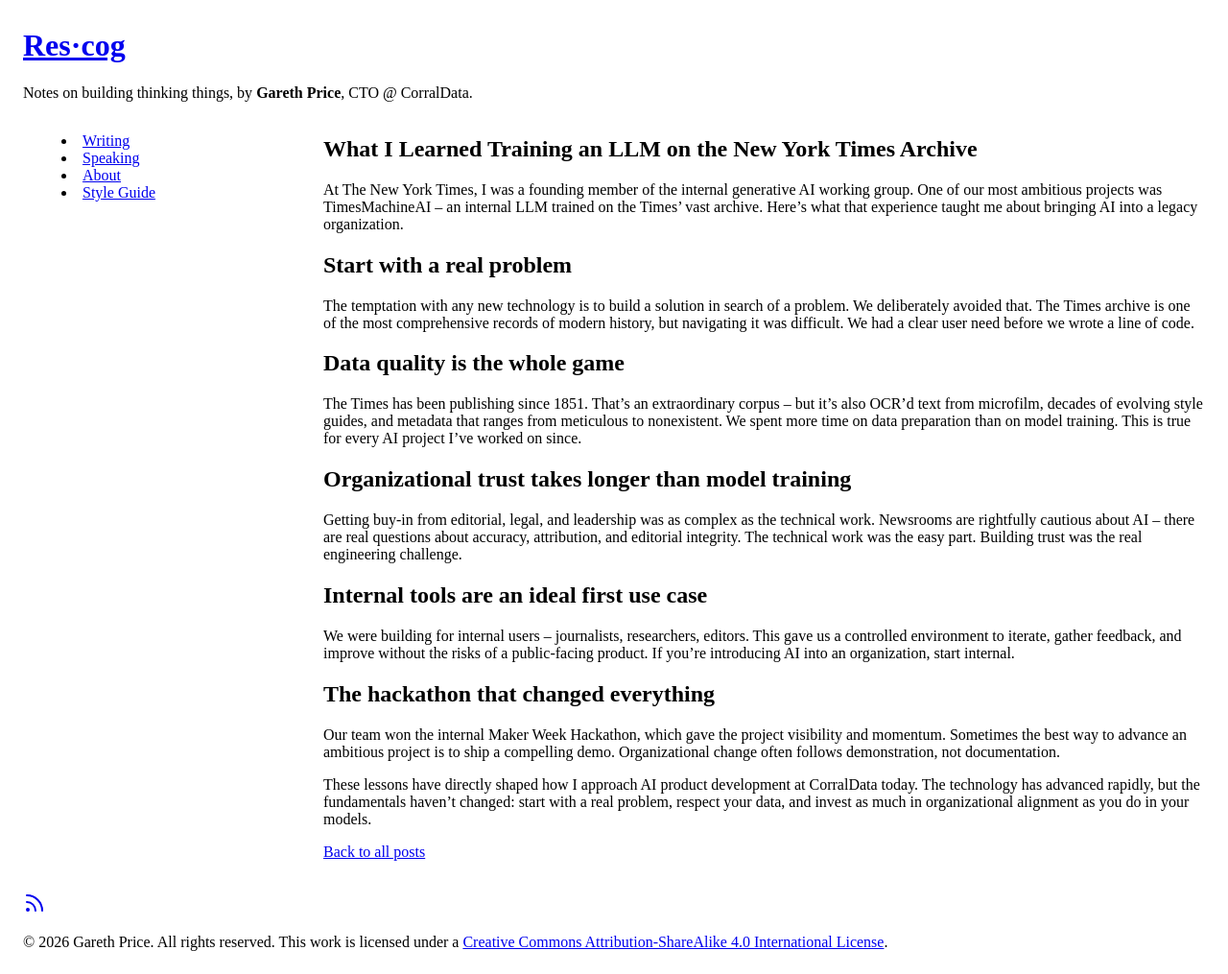
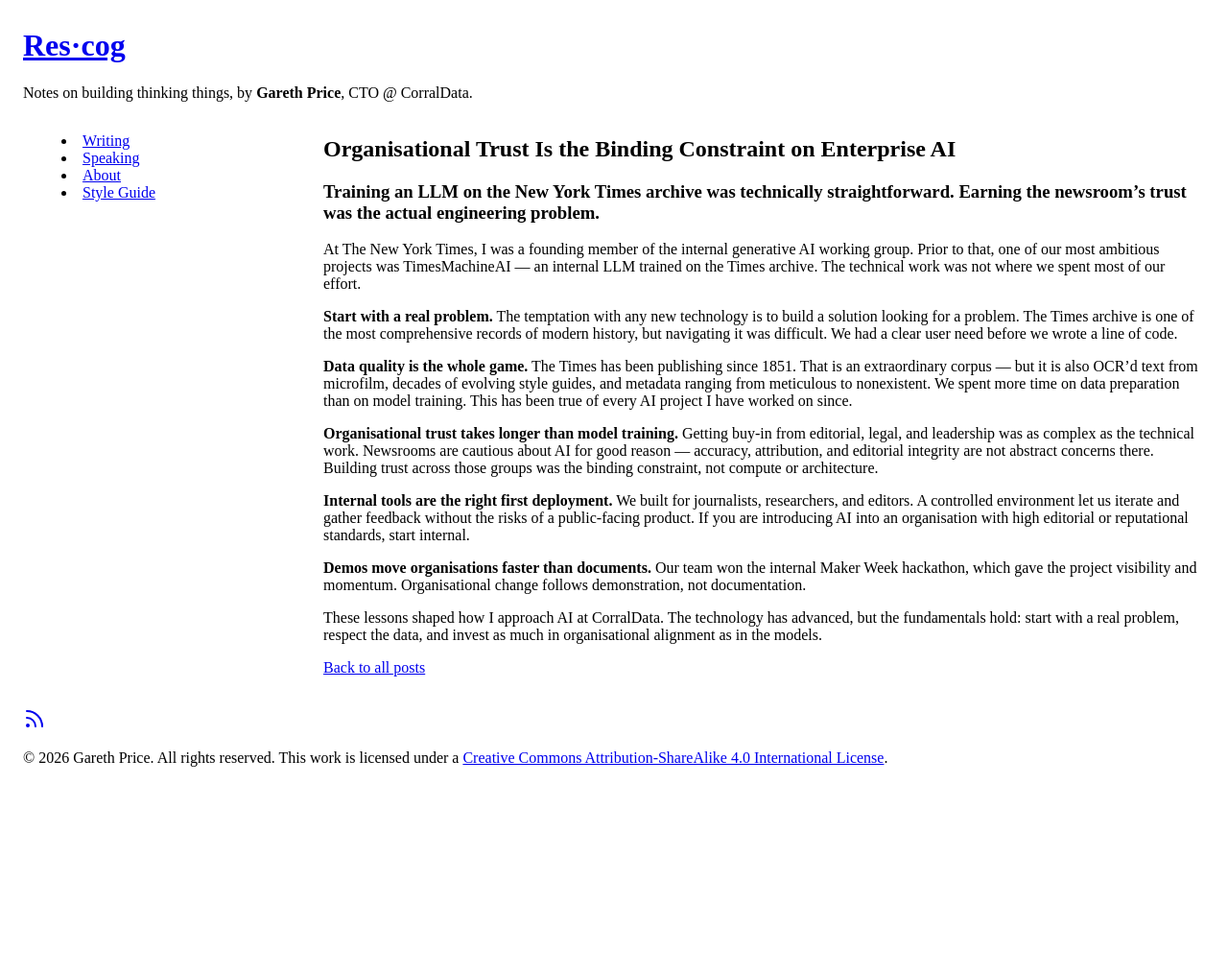
Before and after one commit to garethsprice/blog, a Jekyll site: the page built from _posts/2026-02-04-what-i-learned-training-llm-nyt-archive.md, in a window 1280 px wide. Shown: the whole page at 96% size. Built offline with Jekyll 4.4.1, drawn with Linux system fonts in a browser that asks for light colours; after the commit the page ends 900 px from its top, so only the background shows below that.

Commit message:
Update blog post to reflect new insights on AI implementation in legacy organizations. Changed title and content to emphasize the importance of organizational trust, data quality, and internal deployment strategies in AI projects. Streamlined sections for clarity and focus on practical lessons learned from the TimesMachineAI project.

```diff
--- a/_posts/2026-02-04-what-i-learned-training-llm-nyt-archive.md
+++ b/_posts/2026-02-04-what-i-learned-training-llm-nyt-archive.md
@@ -1,31 +1,24 @@
 ---
 layout: post
-title: "What I Learned Training an LLM on the New York Times Archive"
+title: "Organisational Trust Is the Binding Constraint on Enterprise AI"
 created_date: 2026-02-04
+updated_date: 2026-02-09
 ---
 
-At The New York Times, I was a founding member of the internal generative AI working group. One of our most ambitious projects was TimesMachineAI -- an internal LLM trained on the Times' vast archive. Here's what that experience taught me about bringing AI into a legacy organization.
+### Training an LLM on the New York Times archive was technically straightforward. Earning the newsroom's trust was the actual engineering problem.
 
 <!--more-->
 
-## Start with a real problem
+At The New York Times, I was a founding member of the internal generative AI working group. Prior to that, one of our most ambitious projects was TimesMachineAI — an internal LLM trained on the Times archive. The technical work was not where we spent most of our effort.
 
-The temptation with any new technology is to build a solution in search of a problem. We deliberately avoided that. The Times archive is one of the most comprehensive records of modern history, but navigating it was difficult. We had a clear user need before we wrote a line of code.
+**Start with a real problem.** The temptation with any new technology is to build a solution looking for a problem. The Times archive is one of the most comprehensive records of modern history, but navigating it was difficult. We had a clear user need before we wrote a line of code.
 
-## Data quality is the whole game
+**Data quality is the whole game.** The Times has been publishing since 1851. That is an extraordinary corpus — but it is also OCR'd text from microfilm, decades of evolving style guides, and metadata ranging from meticulous to nonexistent. We spent more time on data preparation than on model training. This has been true of every AI project I have worked on since.
 
-The Times has been publishing since 1851. That's an extraordinary corpus -- but it's also OCR'd text from microfilm, decades of evolving style guides, and metadata that ranges from meticulous to nonexistent. We spent more time on data preparation than on model training. This is true for every AI project I've worked on since.
+**Organisational trust takes longer than model training.** Getting buy-in from editorial, legal, and leadership was as complex as the technical work. Newsrooms are cautious about AI for good reason — accuracy, attribution, and editorial integrity are not abstract concerns there. Building trust across those groups was the binding constraint, not compute or architecture.
 
-## Organizational trust takes longer than model training
+**Internal tools are the right first deployment.** We built for journalists, researchers, and editors. A controlled environment let us iterate and gather feedback without the risks of a public-facing product. If you are introducing AI into an organisation with high editorial or reputational standards, start internal.
 
-Getting buy-in from editorial, legal, and leadership was as complex as the technical work. Newsrooms are rightfully cautious about AI -- there are real questions about accuracy, attribution, and editorial integrity. The technical work was the easy part. Building trust was the real engineering challenge.
+**Demos move organisations faster than documents.** Our team won the internal Maker Week hackathon, which gave the project visibility and momentum. Organisational change follows demonstration, not documentation.
 
-## Internal tools are an ideal first use case
-
-We were building for internal users -- journalists, researchers, editors. This gave us a controlled environment to iterate, gather feedback, and improve without the risks of a public-facing product. If you're introducing AI into an organization, start internal.
-
-## The hackathon that changed everything
-
-Our team won the internal Maker Week Hackathon, which gave the project visibility and momentum. Sometimes the best way to advance an ambitious project is to ship a compelling demo. Organizational change often follows demonstration, not documentation.
-
-These lessons have directly shaped how I approach AI product development at CorralData today. The technology has advanced rapidly, but the fundamentals haven't changed: start with a real problem, respect your data, and invest as much in organizational alignment as you do in your models.
+These lessons shaped how I approach AI at CorralData. The technology has advanced, but the fundamentals hold: start with a real problem, respect the data, and invest as much in organisational alignment as in the models.
```
